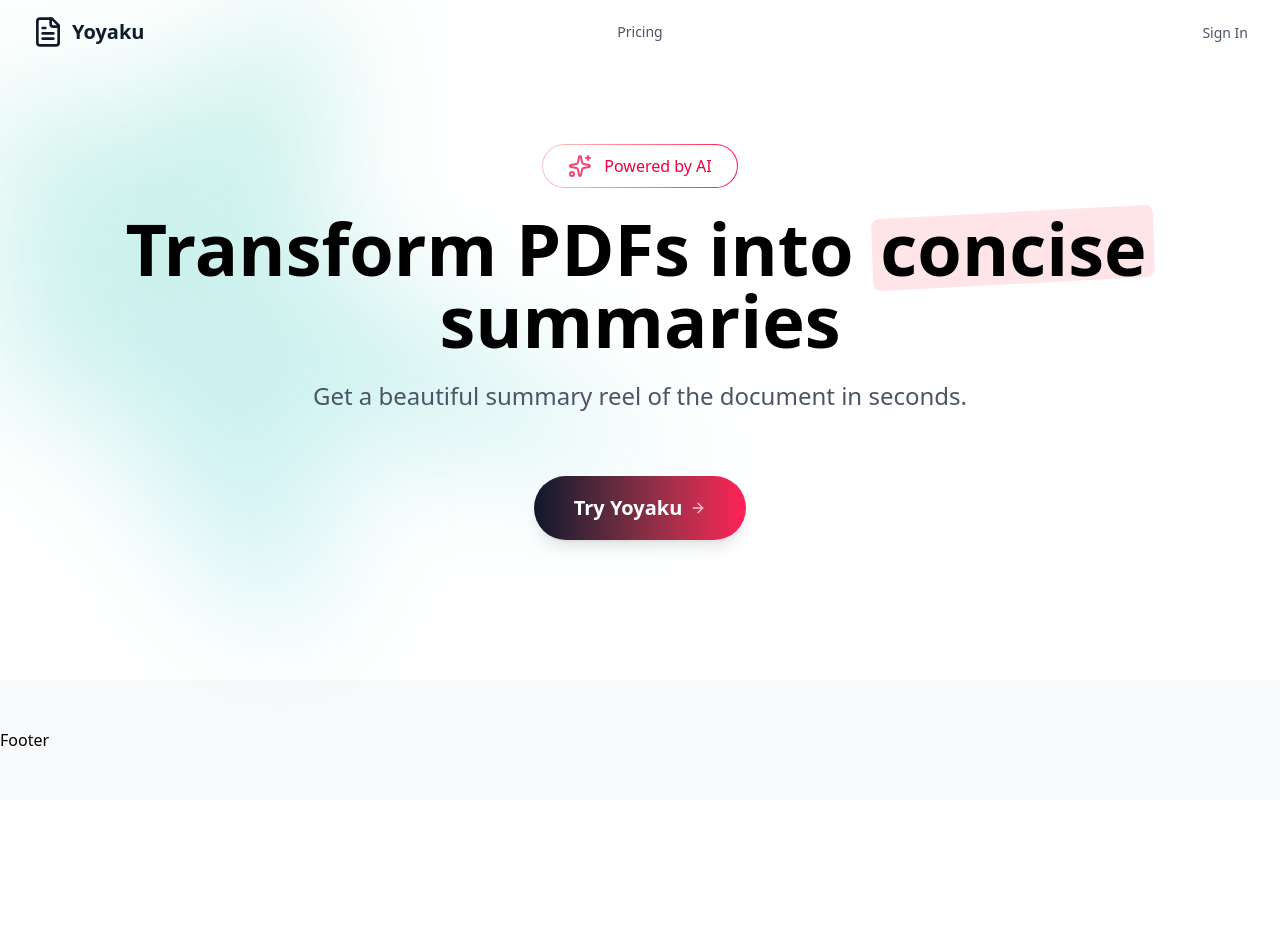
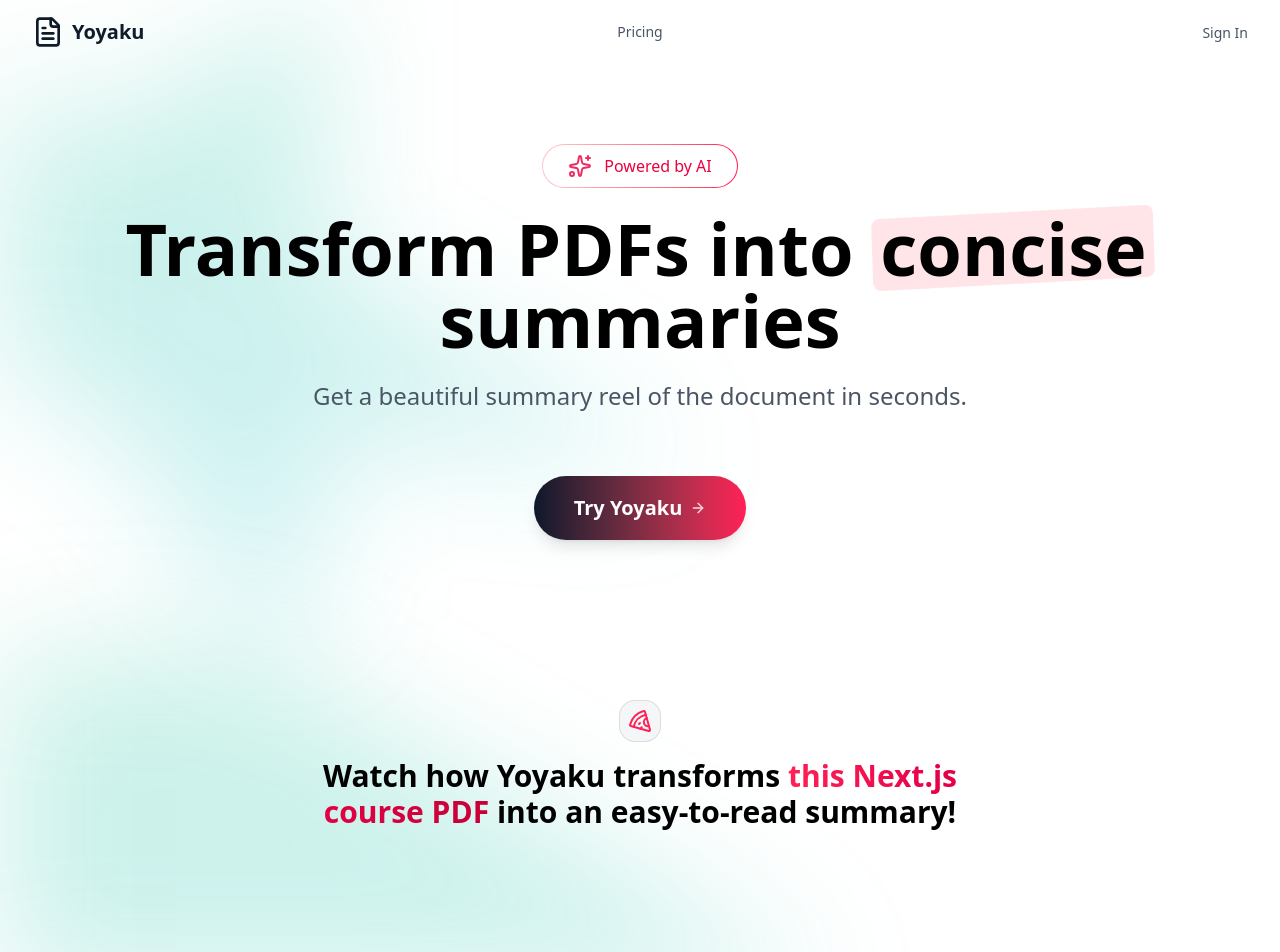
Before and after one commit to Rohitnegi51/yoyaku, a Next.js app: page / in a window 1280 px wide. Shown: the top 952 px of the page. Before the commit the page ends 800 px from the top, so only its background shows below. Built offline with nearby package versions, Linux system fonts and the light colour scheme.

Commit message:
feat(demo): add writing section layout, pending summary section

```diff
--- a/app/page.tsx
+++ b/app/page.tsx
@@ -1,15 +1,17 @@
 
 import HeroSection from "@/components/home/hero-section";
 import BgGradient from "@/components/common/Bg-gradient";
+import DemoSection from "@/components/home/demo-section";
 export default function Home() {
   return (
     <div className="relative w-full ">
       <BgGradient/>
       <div className="flex flex-col">
         <HeroSection />
+        <DemoSection/>
       </div>
 
-      {/* <DemoSection/> */}
+
       {/* <HowItWorksSection/> */}
       {/*  <PricingSection/> */}
       {/*  <CTASection/> */}
--- a/components/home/demo-section.tsx
+++ b/components/home/demo-section.tsx
@@ -1,5 +1,37 @@
-export default function DemoSection(){
-    return(
-        <div>demo-section</div>
-    )
+import { Pizza } from "lucide-react";
+export default function DemoSection() {
+  return (
+    <section className="relative">
+      <div className="py-12 lg:py-24 max-w-5xl mx-auto sm:px-6 lg:px-8 lg:pt-12">
+        <div className="pointer-events-none absolute inset-0 -z-10 transform-gpu overflow-hidden blur-3xl">
+          <div
+            className="relative left-[calc(50%+3rem)] aspect-1155/678 w-[36.125rem] -translate-x-1/2 rotate-[30deg] bg-gradient-to-br from-emerald-500 via-teal-500 to-cyan-500  opacity-20 sm:left-[calc(50%-30rem)] sm:w-[72.1875rem]"
+            style={{
+              clipPath:
+                "polygon(74.1% 44.1% ,100% 61.6% , 97.5% 26.9%, 85.5% 0.1% , 80.7% 2%, 72.5% 32.5% ,60.2% 62.4% , 52.4% 68.1% ,47.5% 58.3% ,45.2% 34.5% ,27.5% 76.7% ,0.1% 64.9% ,17.9% 100% 27.6% 76.8% ,76.1% 97.7% ,74.1% 44.1% )",
+            }}
+          ></div>
+        </div>
+        <div className="flex flex-col items-center text-center space-y-4">
+          <div className="inline-flex items-center justify-center p-2 rounded-2xl bg-gray-100/80 backdrop-blur-xs border border-gray-500/20 mb-4">
+            <Pizza className="!w-6 !h-6 text-rose-500" />
+          </div>
+          <div className="text-center mb-16">
+            <h3 className="font-bold text-3xl max-w-2xl mx-auto px-4 sm:px-4">
+              Watch how Yoyaku transforms{" "}
+              <span className="bg-linear-to-r from-rose-500 to-rose-700 bg-clip-text text-transparent">
+                this Next.js course PDF
+              </span>{" "}
+              into an easy-to-read summary!
+            </h3>
+          </div>
+
+          <div className="flex justify-center items-center px-2 sm:px-4 lg:px-6">
+            {/**Summary Section */}
+          </div>
+
+        </div>
+      </div>
+    </section>
+  );
 }
```
